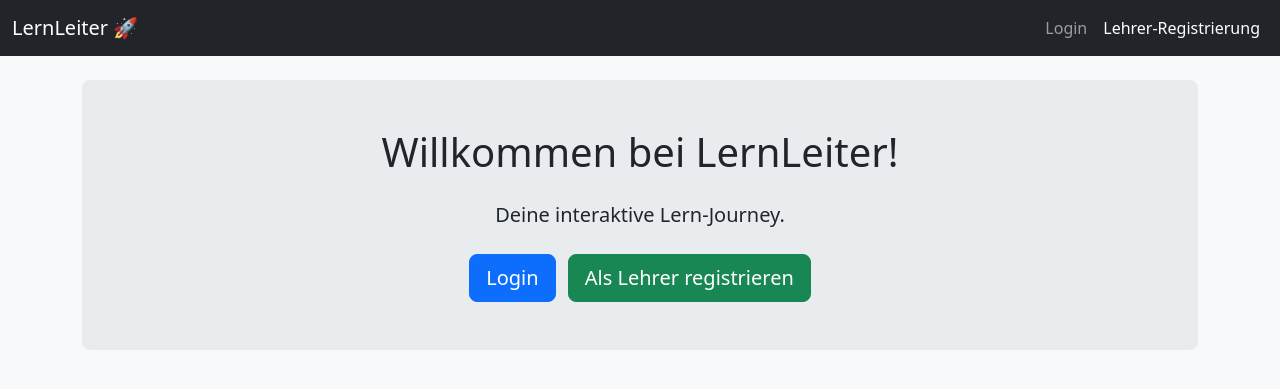
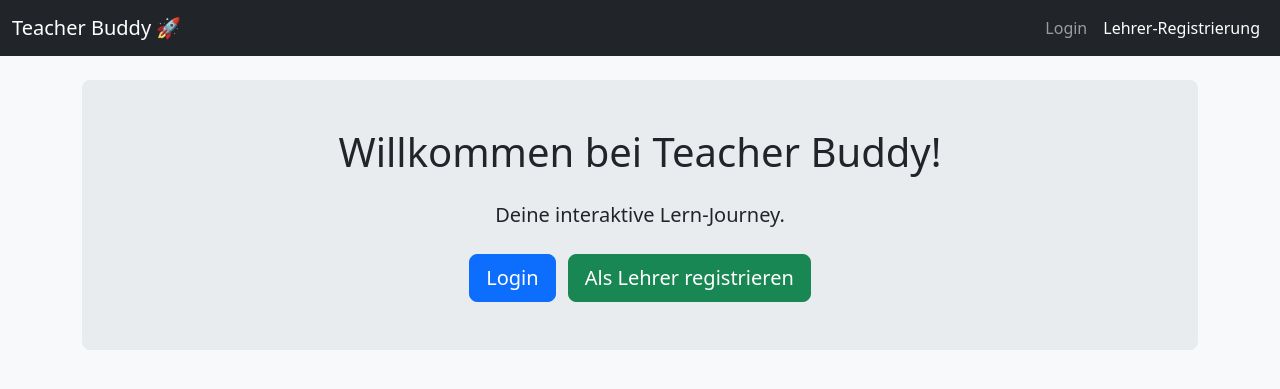
Before and after one commit to DerAlteMalte/SE2_TeacherBuddy, a Flask app: page / in a window 1280 px wide. Shown: the top 389 px of the page. Run offline with Flask 3, Linux system fonts and the light colour scheme.

Commit message:
changed placeholder name in html

```diff
--- a/templates/index.html
+++ b/templates/index.html
@@ -3,7 +3,7 @@
 
 {% block content %}
 <div class="container text-center p-5 rounded-3" style="background-color: #e9ecef;">
-    <h1 class="mb-4">Willkommen bei LernLeiter!</h1>
+    <h1 class="mb-4">Willkommen bei Teacher Buddy!</h1>
     <p class="lead">Deine interaktive Lern-Journey.</p>
 
     {% if not current_user.is_authenticated %}
--- a/templates/layout.html
+++ b/templates/layout.html
@@ -3,7 +3,7 @@
 <head>
     <meta charset="UTF-8">
     <meta name="viewport" content="width=device-width, initial-scale=1.0">
-    <title>{% block title %}LernLeiter{% endblock %}</title>
+    <title>{% block title %}Teacher Buddy{% endblock %}</title>
     <link rel="stylesheet" href="https://cdn.jsdelivr.net/npm/bootstrap@5.3.2/dist/css/bootstrap.min.css">
     <style>
         body { background-color: #f8f9fa; }
@@ -12,7 +12,7 @@
 <body>
     <nav class="navbar navbar-expand-lg navbar-dark bg-dark mb-4">
         <div class="container-fluid">
-            <a class="navbar-brand" href="{{ url_for('index') }}">LernLeiter 🚀</a>
+            <a class="navbar-brand" href="{{ url_for('index') }}">Teacher Buddy 🚀</a>
             <button class="navbar-toggler" type="button" data-bs-toggle="collapse" data-bs-target="#navbarNav" aria-controls="navbarNav" aria-expanded="false" aria-label="Toggle navigation">
                 <span class="navbar-toggler-icon"></span>
             </button>
```
